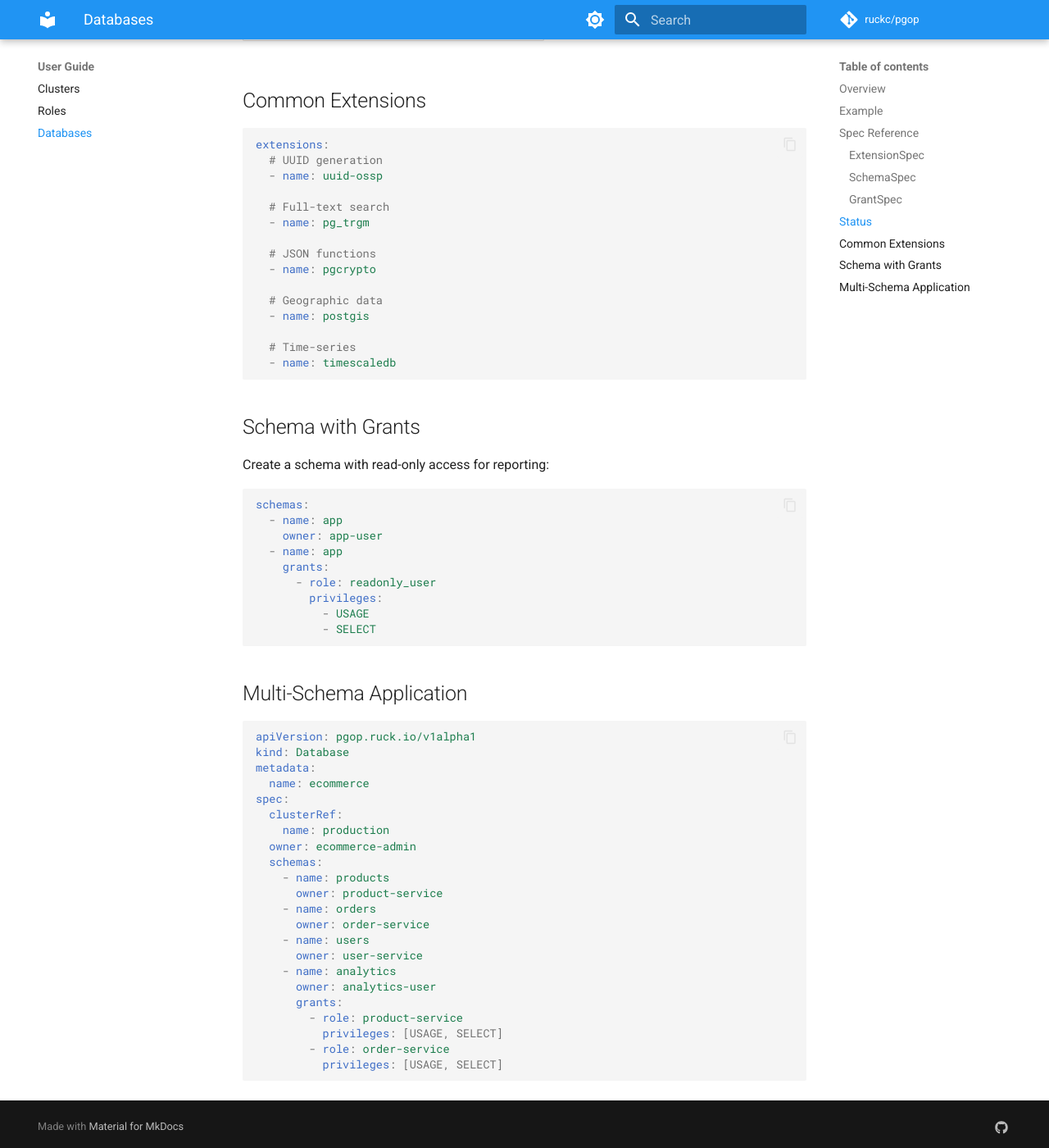
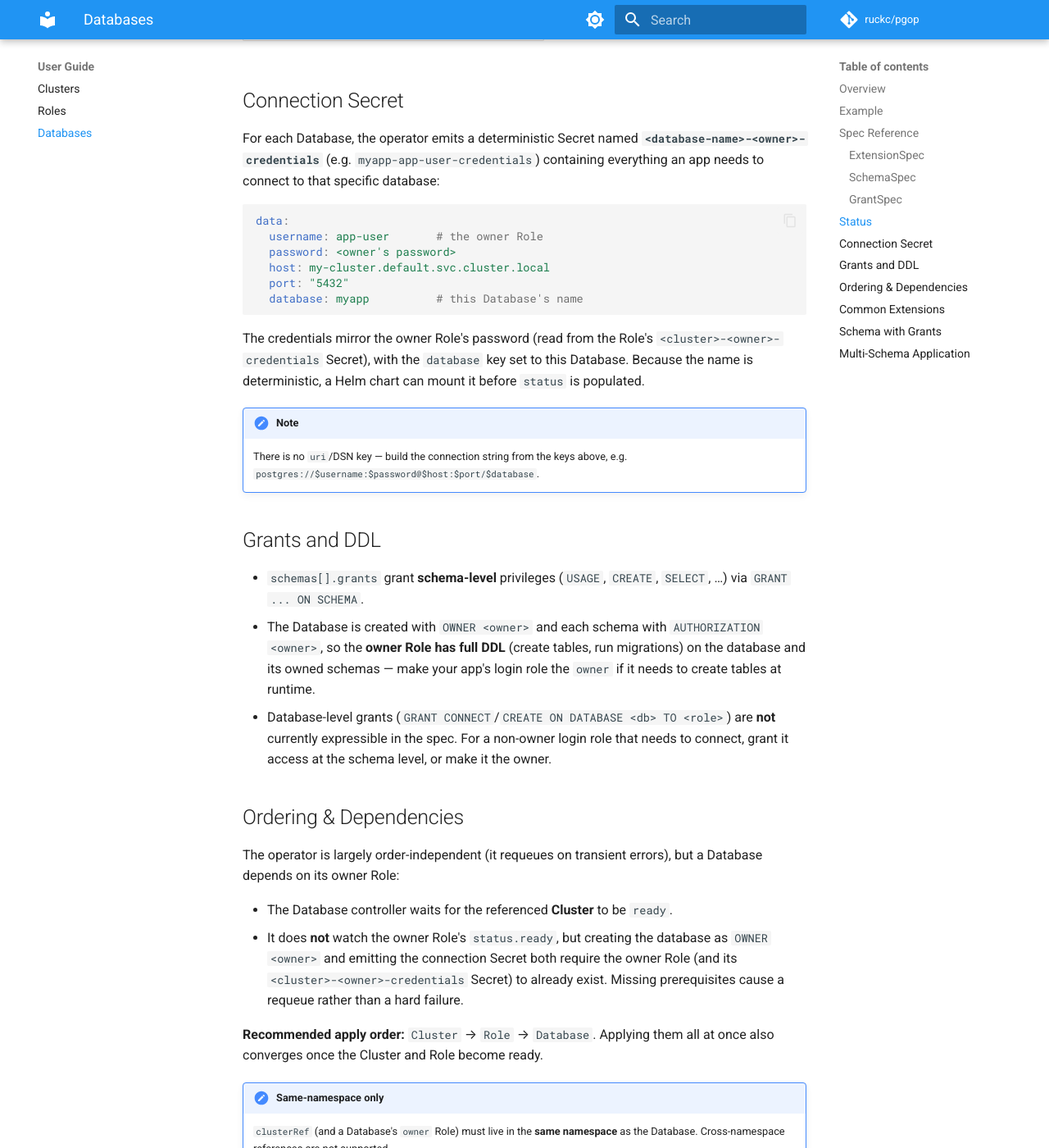
Before and after one commit to ruckc/pgop, an MkDocs documentation site: the page built from docs/user-guide/databases.md, in a window 1280 px wide and 1400 px high, scrolled down 2491 px. Shown: the whole window at 82% size. Built offline with MkDocs 1.6.1 and Material for MkDocs 9.7.7, drawn with Linux system fonts in a browser that asks for light colours; comment, search, counter and statistics services are not loaded; some of the changed text lies outside the part shown.

Commit message:
docs: clarify credentials Secrets, connection wiring, PostGIS, grants & ordering
Answers the app-wiring gaps raised in #6:
- Role Secret name is <cluster>-<role>-credentials (deterministic); document
  its exact keys and that it has no database/uri key.
- Document the per-Database <database>-<owner>-credentials Secret (incl. the
  database key) as the recommended app connection Secret.
- Note passwordSecretRef is not yet honored; passwords are always generated.
- Clarify extensions require an image that bundles them (PostGIS/TimescaleDB
  need a non-default image); CREATE EXTENSION does not install packages.
- Clarify grants are schema-level only; owner Role has full DDL; no
  database-level GRANT CONNECT/CREATE in the spec.
- Document apply order (Cluster -> Role -> Database), same-namespace scoping,
  and that the operator connects with sslmode=disable (TLS not configurable).

Fixes #6

Co-Authored-By: Claude Opus 4.8 (1M context) <noreply@anthropic.com>

````diff
--- a/docs/user-guide/databases.md
+++ b/docs/user-guide/databases.md
@@ -82,6 +82,60 @@ spec:
 | `createdSchemas` | List of created schemas |
 | `conditions` | Detailed status conditions |
 
+## Connection Secret
+
+For each Database, the operator emits a deterministic Secret named
+**`<database-name>-<owner>-credentials`** (e.g. `myapp-app-user-credentials`)
+containing everything an app needs to connect to that specific database:
+
+```yaml
+data:
+  username: app-user       # the owner Role
+  password: <owner's password>
+  host: my-cluster.default.svc.cluster.local
+  port: "5432"
+  database: myapp          # this Database's name
+```
+
+The credentials mirror the owner Role's password (read from the Role's
+`<cluster>-<owner>-credentials` Secret), with the `database` key set to this
+Database. Because the name is deterministic, a Helm chart can mount it before
+`status` is populated.
+
+!!! note
+    There is no `uri`/DSN key — build the connection string from the keys above,
+    e.g. `postgres://$username:$password@$host:$port/$database`.
+
+## Grants and DDL
+
+- `schemas[].grants` grant **schema-level** privileges (`USAGE`, `CREATE`,
+  `SELECT`, …) via `GRANT ... ON SCHEMA`.
+- The Database is created with `OWNER <owner>` and each schema with
+  `AUTHORIZATION <owner>`, so the **owner Role has full DDL** (create tables,
+  run migrations) on the database and its owned schemas — make your app's login
+  role the `owner` if it needs to create tables at runtime.
+- Database-level grants (`GRANT CONNECT`/`CREATE ON DATABASE <db> TO <role>`)
+  are **not** currently expressible in the spec. For a non-owner login role that
+  needs to connect, grant it access at the schema level, or make it the owner.
+
+## Ordering & Dependencies
+
+The operator is largely order-independent (it requeues on transient errors),
+but a Database depends on its owner Role:
+
+- The Database controller waits for the referenced **Cluster** to be `ready`.
+- It does **not** watch the owner Role's `status.ready`, but creating the
+  database as `OWNER <owner>` and emitting the connection Secret both require the
+  owner Role (and its `<cluster>-<owner>-credentials` Secret) to already exist.
+  Missing prerequisites cause a requeue rather than a hard failure.
+
+**Recommended apply order:** `Cluster` → `Role` → `Database`. Applying them all
+at once also converges once the Cluster and Role become ready.
+
+!!! note "Same-namespace only"
+    `clusterRef` (and a Database's `owner` Role) must live in the **same
+    namespace** as the Database. Cross-namespace references are not supported.
+
 ## Common Extensions
 
 ```yaml
@@ -101,6 +155,14 @@ extensions:
   # Time-series
   - name: timescaledb
 ```
+
+!!! warning "Extensions must exist in the image"
+    The operator runs `CREATE EXTENSION IF NOT EXISTS`, which only succeeds if
+    the extension's files are already present in the running image. It does
+    **not** install packages. The default `postgres:18` image does **not**
+    include PostGIS or TimescaleDB — to use `postgis` set the Cluster's
+    `spec.image` to a PostGIS-capable image (e.g. `postgis/postgis:18-3.5`), and
+    similarly use a TimescaleDB image for `timescaledb`.
 
 ## Schema with Grants
 
````
Also changed, not shown: docs/user-guide/clusters.md (+35 -6 lines), docs/user-guide/roles.md (+22 -27 lines).
